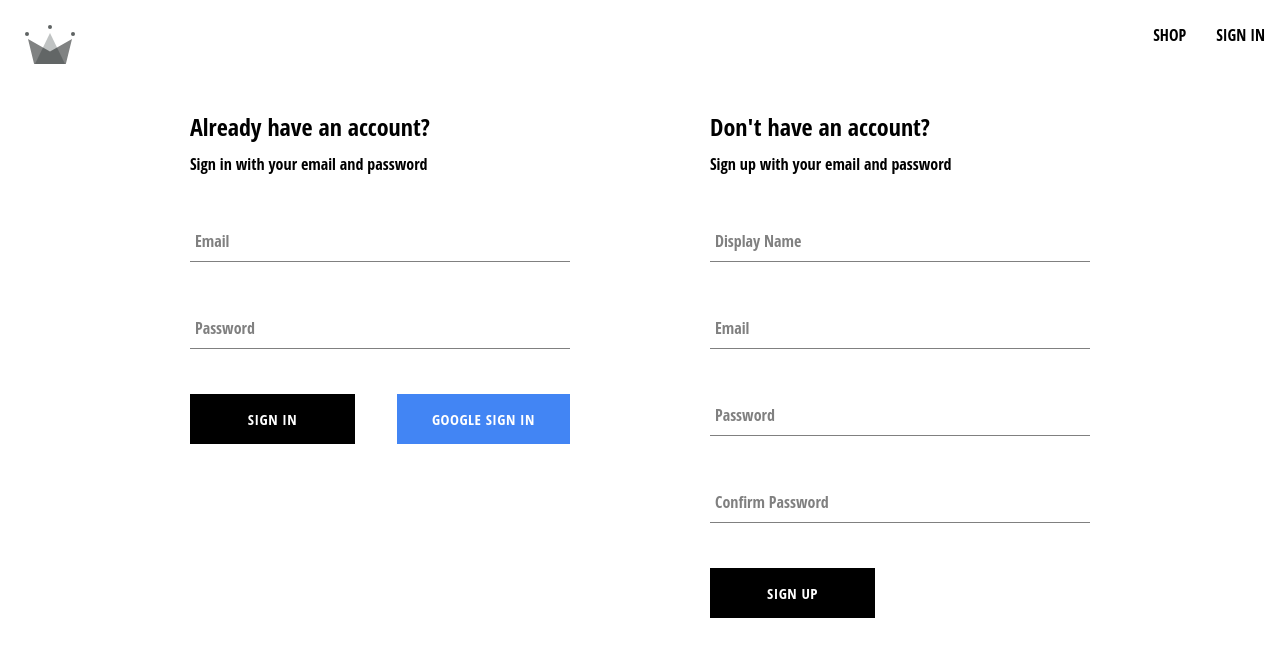
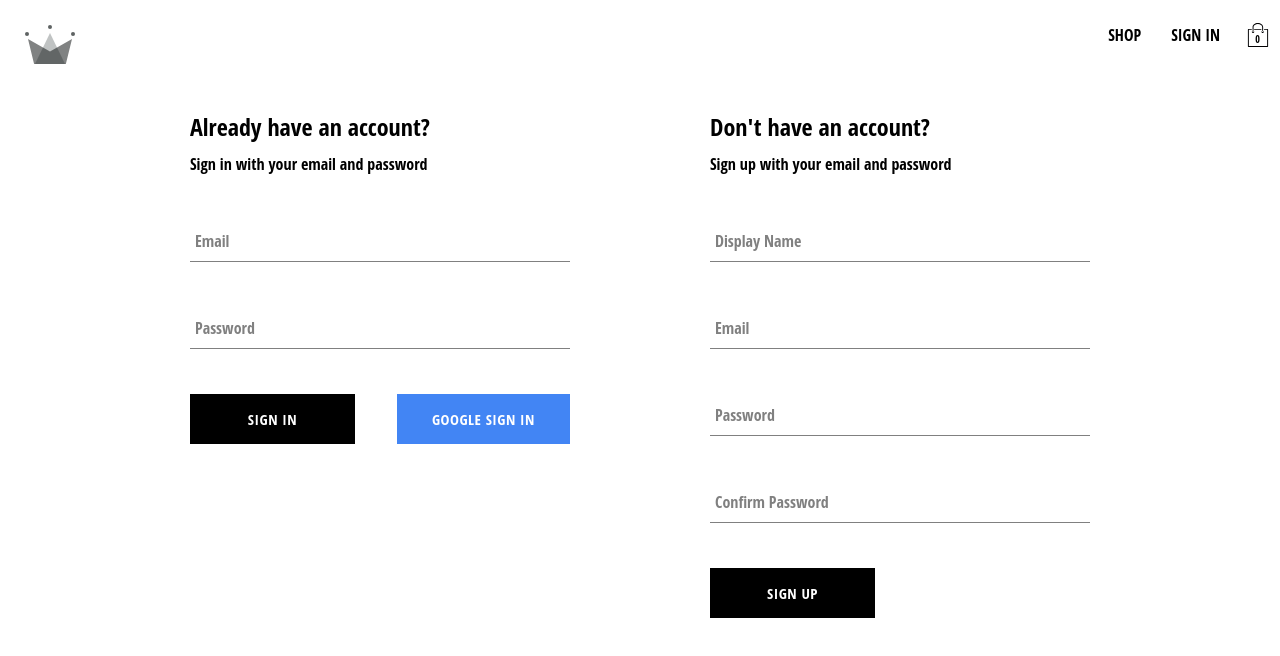
Before and after one commit to zyia238/crwn-clothing, a React (Create React App) app: page /sign-in in a window 1280 px wide. Shown: the top 656 px of the page. Built offline with nearby package versions, Linux system fonts and the light colour scheme; the HTML template or start-up script is replaced by a standard one.

Commit message:
rename context and create cart context

```diff
--- /dev/null
+++ b/src/components/cart-dropdown/cart-dropdown.component.jsx
@@ -0,0 +1,14 @@
+import React from 'react';
+
+import Button from '../button/button.component';
+
+import './cart-dropdown.styles.scss';
+
+const CartDropdown = () => (
+  <div className='cart-dropdown-container'>
+    <div className='cart-items' />
+    <Button>GO TO CHECKOUT</Button>
+  </div>
+);
+
+export default CartDropdown;
--- /dev/null
+++ b/src/components/cart-dropdown/cart-dropdown.styles.scss
@@ -0,0 +1,24 @@
+.cart-dropdown-container {
+    position: absolute;
+    width: 240px;
+    height: 340px;
+    display: flex;
+    flex-direction: column;
+    padding: 20px;
+    border: 1px solid black;
+    background-color: white;
+    top: 90px;
+    right: 40px;
+    z-index: 5;
+
+    .cart-items {
+        height: 240px;
+        display: flex;
+        flex-direction: column;
+        overflow: scroll;
+    }
+
+    button {
+        margin-top: auto;
+    }
+}
--- /dev/null
+++ b/src/components/cart-icon/cart-icon.component.jsx
@@ -0,0 +1,22 @@
+import { useContext } from 'react';
+
+import { ReactComponent as ShoppingIcon } from '../../assets/shopping-bag.svg';
+
+import { CartContext } from '../../contexts/cart.context';
+
+import './cart-icon.styles.scss';
+
+const CartIcon = () => {
+  const { isCartOpen, setIsCartOpen } = useContext(CartContext);
+
+  const toggleIsCartOpen = () => setIsCartOpen(!isCartOpen);
+
+  return (
+    <div className='cart-icon-container' onClick={toggleIsCartOpen}>
+      <ShoppingIcon className='shopping-icon' />
+      <span className='item-count'>0</span>
+    </div>
+  );
+};
+
+export default CartIcon;
--- /dev/null
+++ b/src/components/cart-icon/cart-icon.styles.scss
@@ -0,0 +1,21 @@
+.cart-icon-container {
+    width: 45px;
+    height: 45px;
+    position: relative;
+    display: flex;
+    align-items: center;
+    justify-content: center;
+    cursor: pointer;
+
+    .shopping-icon {
+        width: 24px;
+        height: 24px;
+    }
+
+    .item-count {
+        position: absolute;
+        font-size: 10px;
+        font-weight: bold;
+        bottom: 12px;
+    }
+}
--- a/src/components/sign-in-form/sign-in-form.component.jsx
+++ b/src/components/sign-in-form/sign-in-form.component.jsx
@@ -1,6 +1,6 @@
 import { useState , useContext } from 'react';
 
-import { UserContext } from '../../context/userContext'
+import { UserContext } from '../../contexts/user.context'
 
 import FormInput from '../form-input/form-input.component';
 import Button from '../button/button.component';
--- /dev/null
+++ b/src/contexts/cart.context.jsx
@@ -0,0 +1,12 @@
+import { createContext, useState } from 'react';
+
+export const CartContext = createContext({
+  isCartOpen: false,
+  setIsOpen: () => {},
+});
+
+export const CartProvider = ({ children }) => {
+  const [isCartOpen, setIsCartOpen] = useState(false);
+  const value = { isCartOpen, setIsCartOpen };
+  return <CartContext.Provider value={value}>{children}</CartContext.Provider>;
+};
--- a/src/index.js
+++ b/src/index.js
@@ -5,8 +5,8 @@
 import reportWebVitals from './reportWebVitals';
 import { BrowserRouter as Router } from 'react-router-dom';
 
-import UserProvider from './context/userContext'
-import ProductsProvider from './context/productsContext'
+import UserProvider from './contexts/user.context'
+import ProductsProvider from './contexts/products.context'
 
 const root = ReactDOM.createRoot(document.getElementById('root'));
 root.render(
--- a/src/routes/navigation/navigation.component.jsx
+++ b/src/routes/navigation/navigation.component.jsx
@@ -4,14 +4,20 @@
 
 import { ReactComponent as CrwnLogo } from '../../assets/crown.svg'
 
-import { UserContext } from '../../context/userContext'
+import { UserContext } from '../../contexts/user.context'
+import { CartContext } from '../../contexts/cart.context'
 
 import { signOutUser } from '../../utils/firebase/firebase.utils'
+
+import CartIcon from '../../components/cart-icon/cart-icon.component';
+import CartDropdown from '../../components/cart-dropdown/cart-dropdown.component';
 
 import './navigation.style.scss'
 
 const Navigation = () => {
     const { currentUser , setCurrentUser } = useContext(UserContext)
+    const { isCartOpen } = useContext(CartContext);
+
 
     const signOut = () => {
       signOutUser()
@@ -35,8 +41,9 @@
               </Link>
             )
           }
-
+          <CartIcon />
         </div>
+         {isCartOpen && <CartDropdown />}
       </div>
       <Outlet />
     </>
--- a/src/routes/shop/shop.component.jsx
+++ b/src/routes/shop/shop.component.jsx
@@ -2,7 +2,7 @@
 
 import ProductCard from '../../components/product-card/product-card.component';
 
-import { ProductsContext } from '../../context/productsContext';
+import { ProductsContext } from '../../contexts/products.context';
 
 import './shop.styles.scss';
 
```
Also changed, not shown: src/assets/shopping-bag.svg (added), src/contexts/products.context.jsx (renamed from src/context/productsContext.jsx), src/contexts/user.context.jsx (renamed from src/context/userContext.jsx).
